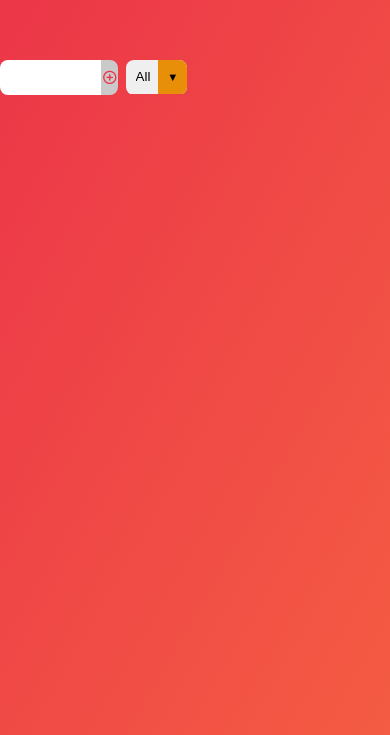
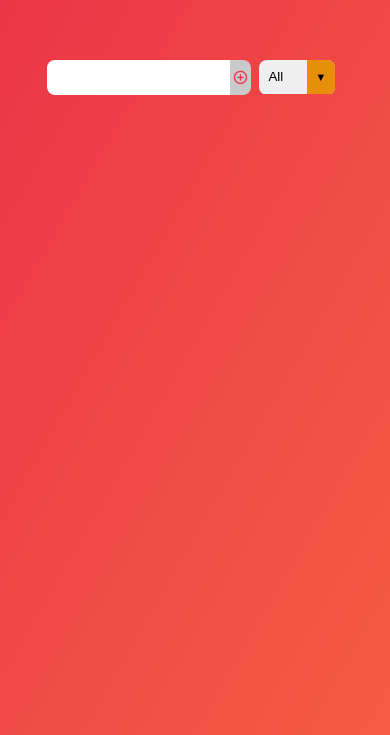
Before and after one commit to SwapnilGole/To-Do-List-App-using-JS, a plain HTML site: page index.html in a window 390 px wide. Shown: the part 109-844 px from the top of the page. Drawn offline with nearby package versions, Linux system fonts and the light colour scheme.

Commit message:
changes in ui to make responsive

```diff
--- a/css/style.css
+++ b/css/style.css
@@ -34,11 +34,13 @@ header{
     display:flex;
     align-items: center;
     justify-content: center;
+    flex-direction: column;
     width:80%;
+    margin:0 auto;
 }
 form{
     display: flex;
-    width:90%;
+    width:60%;
     margin:0 auto;
 }
 form input{
```
